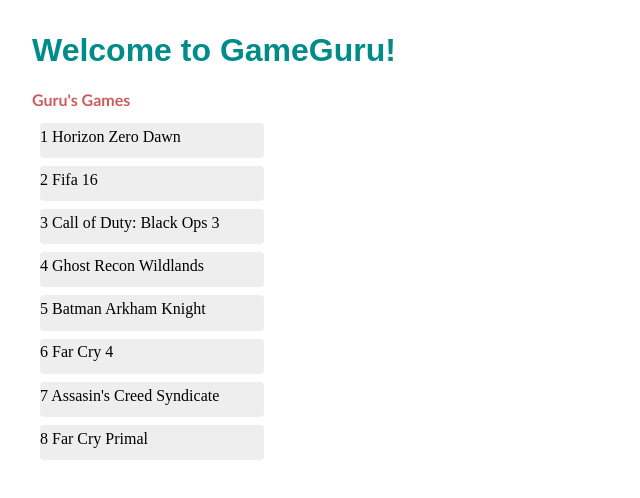
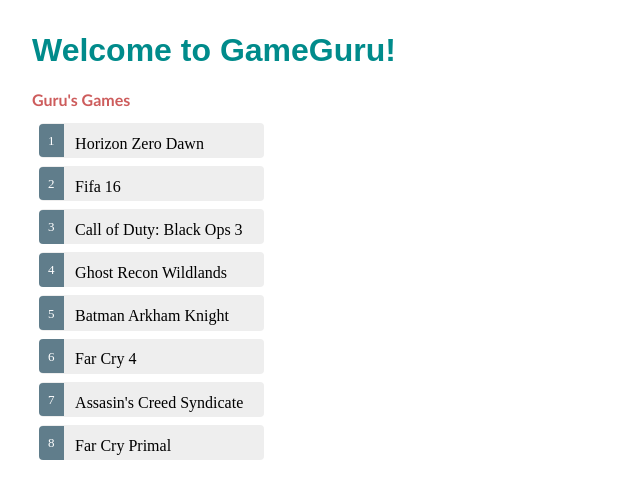
Before and after one commit to GuruSaju/GameGuru, an Angular app: page / in a window 1280 px wide. Shown: the top 498 px of the page, without its empty margins (0-640 px from the left). Built offline with nearby package versions, Linux system fonts and the light colour scheme.

Commit message:
Implemented click on game to display details - 20180625

```diff
--- a/src/app/games/games.component.css
+++ b/src/app/games/games.component.css
@@ -1,4 +1,7 @@
-
+.selectedGame {
+  background-color: #CFD8DC !important;
+  color: white;
+}
 .gamesUl {
   margin: 0 0 2em 0;
   list-style-type: none;
@@ -15,9 +18,26 @@
   height: 1.6em;
   border-radius: 4px;
 }
-
+.gamesUl li.selected:hover {
+  background-color: #BBD8DC !important;
+  color: white;
+}
 .gamesUl li:hover {
   color: #607D8B;
   background-color: #DDD;
   left: .9em;
 }
+ .badge {
+  display: inline-block;
+  font-size: small;
+  color: white;
+  padding: 0.8em 0.7em 0 0.7em;
+  background-color: #607D8B;
+  line-height: 1em;
+  position: relative;
+  left: -1px;
+  top: -4px;
+  height: 1.8em;
+  margin-right: .8em;
+  border-radius: 4px 0 0 4px;
+}
--- a/src/app/games/games.component.html
+++ b/src/app/games/games.component.html
@@ -1,11 +1,21 @@
 <h2>Guru's Games</h2>
 <ul class ="gamesUl">
-  <li *ngFor = "let game of games">
+  <li *ngFor = "let game of games" [class.selectedGame] = "game === selectedGame" (click) = "onSelect(game)">
     <span class = "badge">{{game.serialNo}} </span>{{game.name}}
   </li>
 </ul>
 
+<div *ngIf="selectedGame">
 
+  <h2>{{ selectedGame.name | uppercase }} Details</h2>
+  <div><span>id: </span>{{selectedGame.serialNo}}</div>
+  <div>
+    <label>Review:
+      <input [(ngModel)]="selectedGame.review" placeholder="review">
+    </label>
+  </div>
+
+</div>
 
 
 
--- a/src/app/games/games.component.ts
+++ b/src/app/games/games.component.ts
@@ -9,10 +9,13 @@
 })
 export class GamesComponent implements OnInit {
   games = GAMES;
-
+  selectedGame :Game;
   constructor() { }
 
   ngOnInit() {
   }
 
+  onSelect(game: Game): void {
+    this.selectedGame =game;
+  }
 }
```
